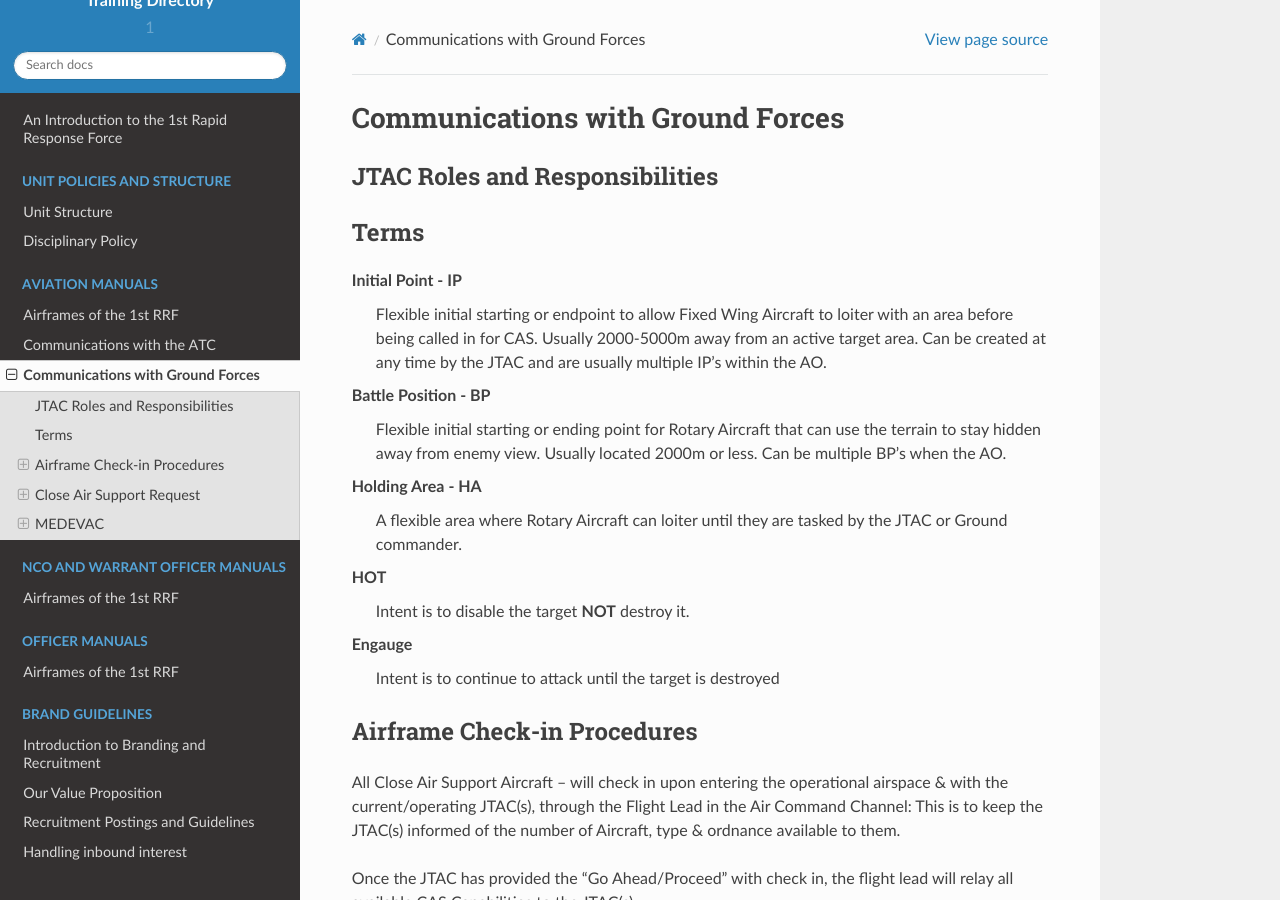
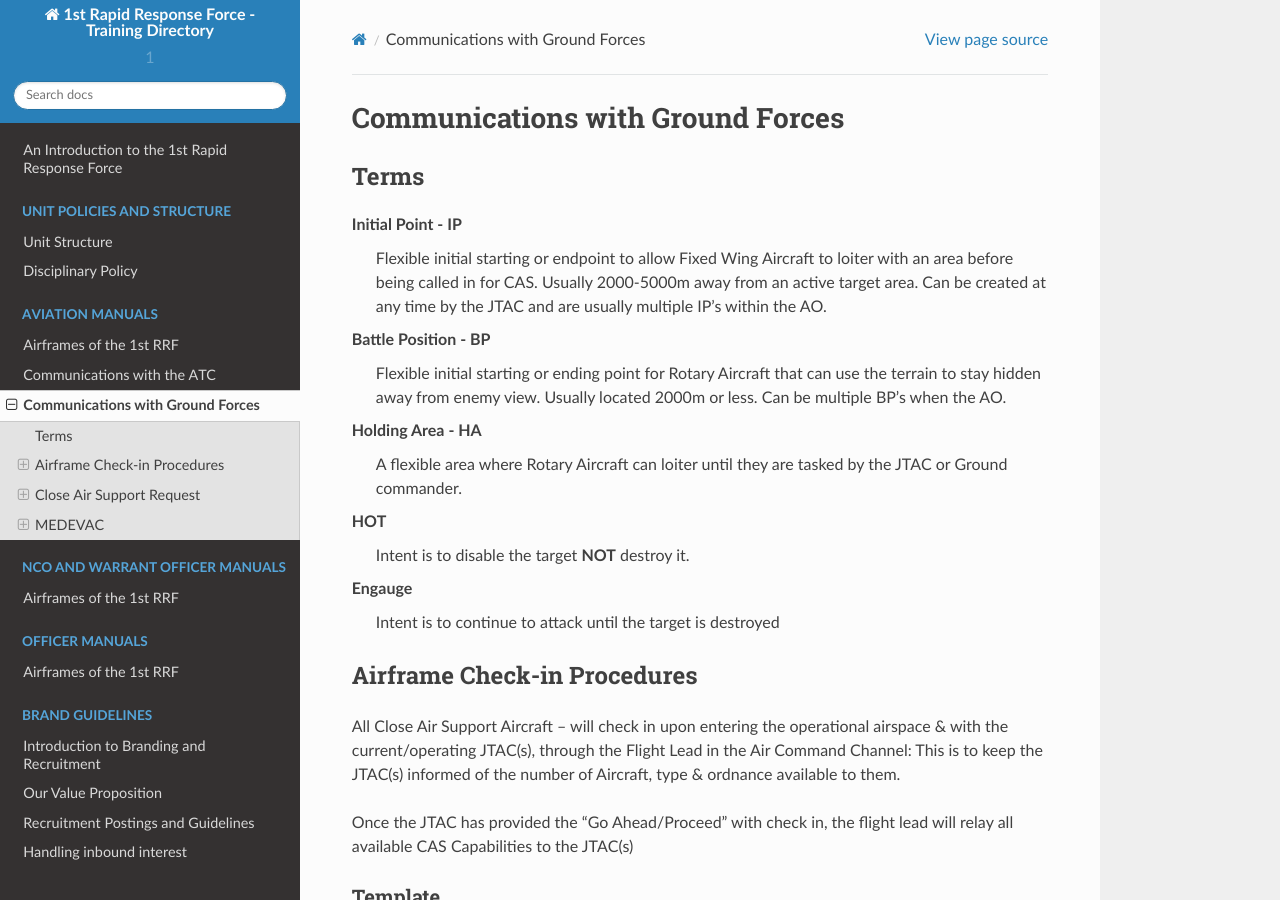
Before and after one commit to 1st-rapid-response-force/Training-Programs, a Sphinx documentation site: the page built from docs/source/v1/aviation/jtac_communications.rst, in a window 1280 px wide and 900 px high. Built offline with Sphinx 7.4.7 and the Read the Docs theme 2.0.0, drawn with Linux system fonts in a browser that asks for light colours; formulas are drawn with MathJax 3.

Commit message:
Removed line

```diff
--- a/docs/source/v1/aviation/jtac_communications.rst
+++ b/docs/source/v1/aviation/jtac_communications.rst
@@ -1,9 +1,5 @@
 Communications with Ground Forces
 =====================================
-
-JTAC Roles and Responsibilities
---------
-
 
 Terms
 --------
```
